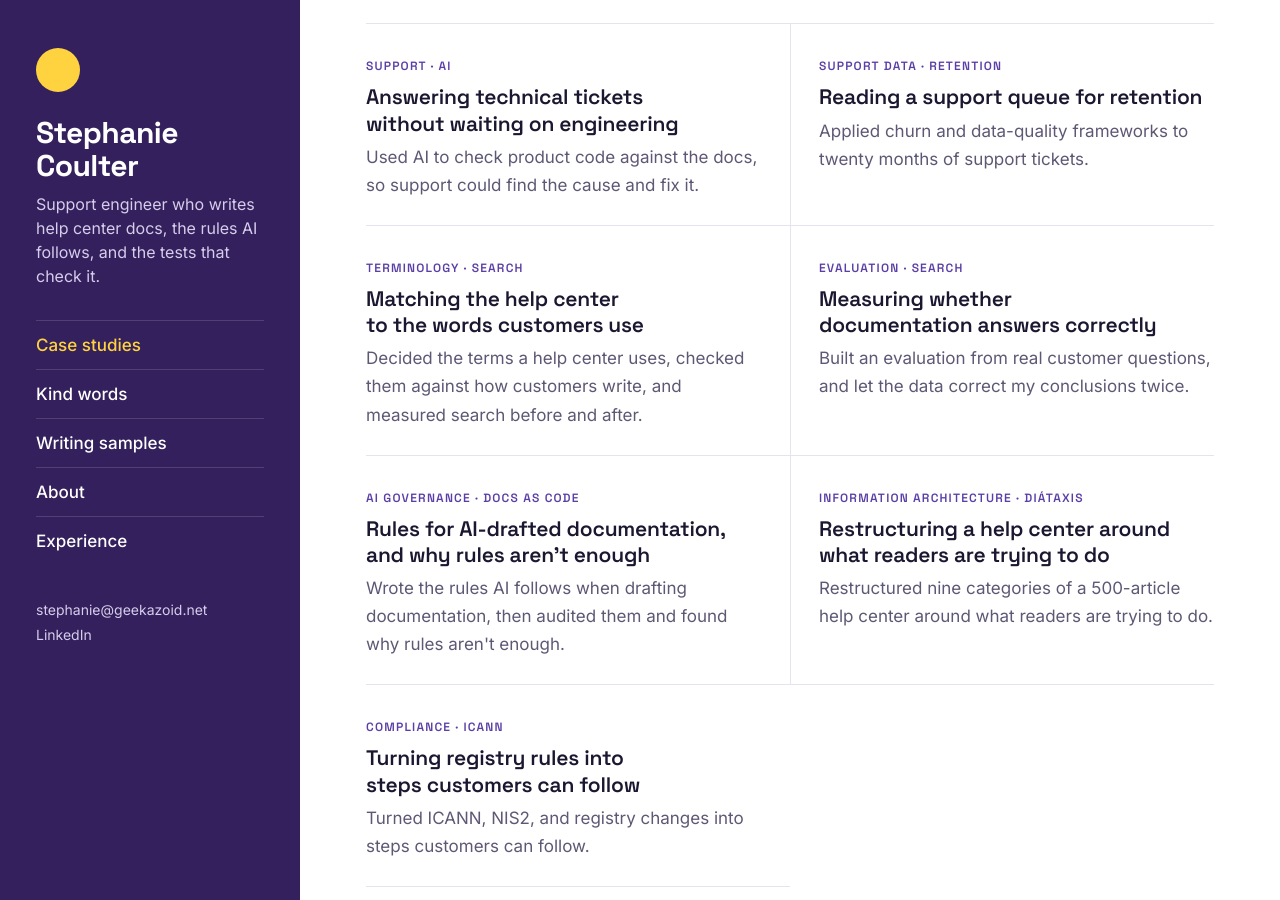
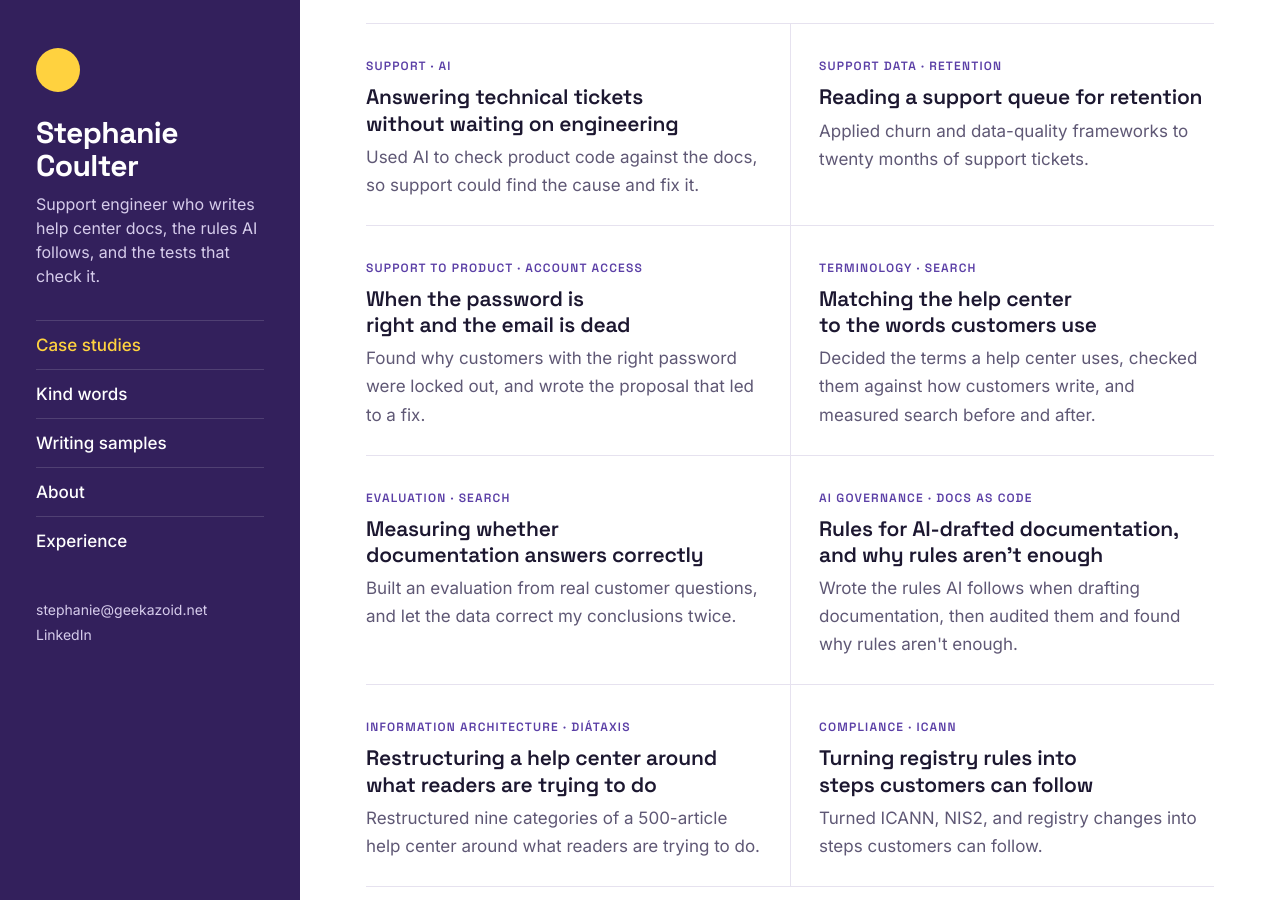
Before and after one commit to stephanoodle/portfolio, a Jekyll site: the page built from index.html, in a window 1280 px wide and 900 px high, scrolled down 676 px. Built offline with Jekyll 4.4.1, drawn with Linux system fonts in a browser that asks for light colours; some of the changed lines change nothing that is shown.

Commit message:
Case study: account recovery when the email is dead, third on the page

```diff
--- /dev/null
+++ b/case-studies/account-recovery-dead-email.md
@@ -0,0 +1,51 @@
+---
+layout: case-study
+title: "When the password is right and the email is dead"
+description: "Found why customers with the right password were locked out, and wrote the proposal that led to a fix."
+tags: ["Support to product", "Account access"]
+---
+
+# Case study: when the password is right and the email is dead
+
+**Stephanie Coulter · DNSimple, a domain registrar · August 2026**
+
+Customers were writing in to say they knew their password but couldn't get into their account, because the account wanted to send them an email at an address that no longer existed. Each ticket went through a full identity check that took days. I found how often it happened, what it cost, and why, and wrote it up as a product proposal at the CEO's request. An engineer shipped the first fix three days later.
+
+---
+
+## The problem
+
+The security rules asked some customers to confirm their email before continuing, either by resetting a password or by verifying their address. For a customer whose old mailbox was gone, both led to the same place: an email they would never receive.
+
+These customers could prove who they were. They had the password. But from support, the only path was the process for a truly orphaned account, which meant an identity check, manager approval, and an engineer changing the email by hand. That took days, and often the customer was in a hurry: a domain about to expire, a site that was down, or a charge they wanted to stop.
+
+## What I did
+
+**Measured it from the queue.** I pulled twenty months of tickets and found the ones where a customer said their mailbox was dead and it was blocking them. Compared with the rest of the queue, those tickets took days to resolve instead of hours, and needed several times as many messages. They were also becoming more common: the tag for completed identity checks roughly doubled over the summer.
+
+**Found the cause.** Reading the product code with AI showed that the customers weren't blocked by the rules. They were blocked by the pages. A way to change the email address already existed and was protected by the password, but neither page mentioned it. On one of them, the only button signed the customer out, which removed that option too.
+
+**Said what I hadn't confirmed.** That conclusion came from reading code, not from trying it. The proposal said so at the top and asked for someone to test it in a real session before anything was built on it. A support teammate did the next day. The route worked, and they corrected the address I'd given for it.
+
+**Wrote it as a product proposal**, in the format the company uses for scoping work. It covered who was affected and what they needed, the cheap fixes that shouldn't wait, the larger work behind them, and how we'd know it worked. It included the security view as well: any new way in had to be at least as strong as the check it replaced.
+
+## What changed
+
+- **The proposal was approved** by the support side two days after I opened it.
+- **An engineer shipped the fix three days after that.** Both pages now tell customers they can change their email address and link to the form. The page that used to sign people out now shows that option as well.
+- **The larger work is on hold for now**, including another way to prove ownership and letting support change an email without an engineer. The team chose to see how tickets change after the fix before scoping more.
+- **No ticket of this kind has reached me since the fix went out** — about four weeks, against a rate that had been running to several a month.
+
+## The limits, stated
+
+- **Four weeks of no tickets isn't proof.** These were never high volume, so a quiet month can happen on its own. What I can say is the direction, not the size of the effect.
+- **The fix doesn't reach everyone.** A customer who presses the reset button before reading the page still gets signed out. They find the option when they sign back in.
+- **This doesn't cover orphaned accounts.** If nobody has the password, the full identity check is still the right process.
+
+## What I'd carry to another team
+
+1. **Look for slow tickets, not just frequent ones.** A small group of tickets that each take days can cost more than a large group that takes minutes.
+2. **Check whether the customer is blocked by a rule or by a page.** A page problem is usually a much smaller fix.
+3. **Say what you haven't confirmed,** and ask someone to test it before anyone builds on it.
+4. **Put the cheap fix first** so it doesn't wait on the bigger project.
+5. **Include the security view** so the proposal can't be dismissed as weakening protection.
--- a/index.html
+++ b/index.html
@@ -18,7 +18,7 @@ layout: default
     <h2>Case studies</h2>
     <p class="lead">The problem, what I decided, what shipped, and what the results can and can't tell you.</p>
     <div class="grid2">
-      {% assign order = "technical-tickets-with-ai,ticket-queue-analysis,controlled-vocabulary,measuring-answer-quality,ai-writing-rules,help-center-restructure,registrar-compliance-docs" | split: "," %}
+      {% assign order = "technical-tickets-with-ai,ticket-queue-analysis,account-recovery-dead-email,controlled-vocabulary,measuring-answer-quality,ai-writing-rules,help-center-restructure,registrar-compliance-docs" | split: "," %}
       {% for slug in order %}
         {% assign path = "case-studies/" | append: slug | append: ".md" %}
         {% assign study = site.pages | where: "path", path | first %}
```
